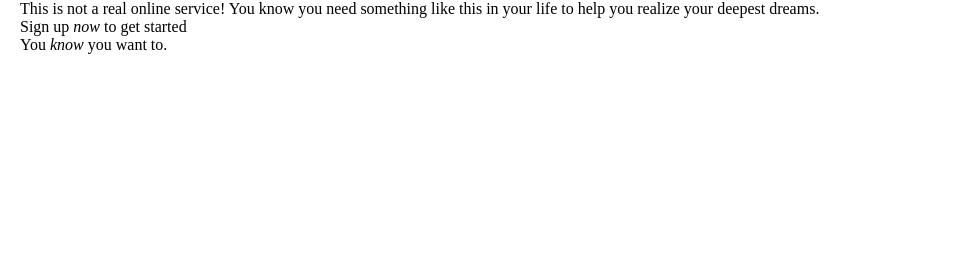
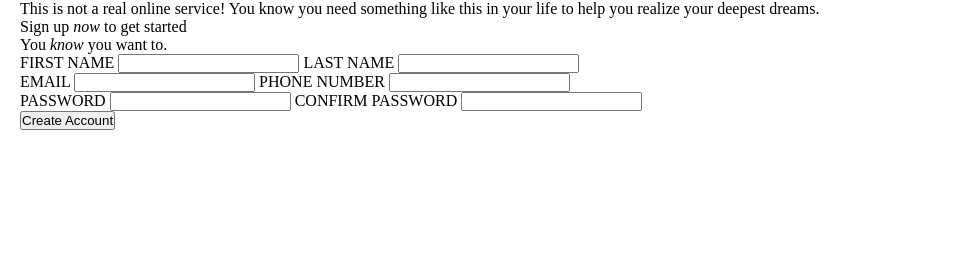
Before and after one commit to HoleInTheUniverse/sign-up-form, a plain HTML site: page index.html in a window 1280 px wide. Shown: the top 280 px of the page, 304-1280 px from the left. Drawn offline with Linux system fonts and the light colour scheme.

Commit message:
Add form layout

```diff
--- a/index.html
+++ b/index.html
@@ -24,10 +24,29 @@
                 <p>You <em>know</em> you want to.</p>
             </div>
             <div class="form-main">
-
+                <form action="/submit" method="post" id="registration-form">
+                    <div class="form-row">
+                        <label for="first_name">FIRST NAME</label>
+                        <input type="text" id="first_name" name="first_name">
+                        <label for="last_name">LAST NAME</label>
+                        <input type="text" id="last_name" name="last_name">
+                    </div>
+                    <div class="form-row">
+                        <label for="email">EMAIL</label>
+                        <input type="email" id="email" name="user_email">
+                        <label for="phone_number">PHONE NUMBER</label>
+                        <input type="text" name="user_phone" id="phone_number">
+                    </div>
+                    <div class="form-row">
+                        <label for="password">PASSWORD</label>
+                        <input type="password" name="user_password" id="password">
+                        <label for="password_confirm">CONFIRM PASSWORD</label>
+                        <input type="password" name="user_password_confirm" id="password_confirm">
+                    </div>
+                </form>
             </div>
             <div class="form-footer">
-
+                <button type="submit" form="registration-form">Create Account</button>
             </div>
         </div>
     </div>
--- a/styles.css
+++ b/styles.css
@@ -30,10 +30,6 @@
 }
 
 .logo-side > span {
-    /*position: absolute;
-    bottom: var(--general-default-margin);
-    left: 12px;*/
-
     max-height: 32px;
     margin-bottom: var(--general-default-margin);
 }
```
